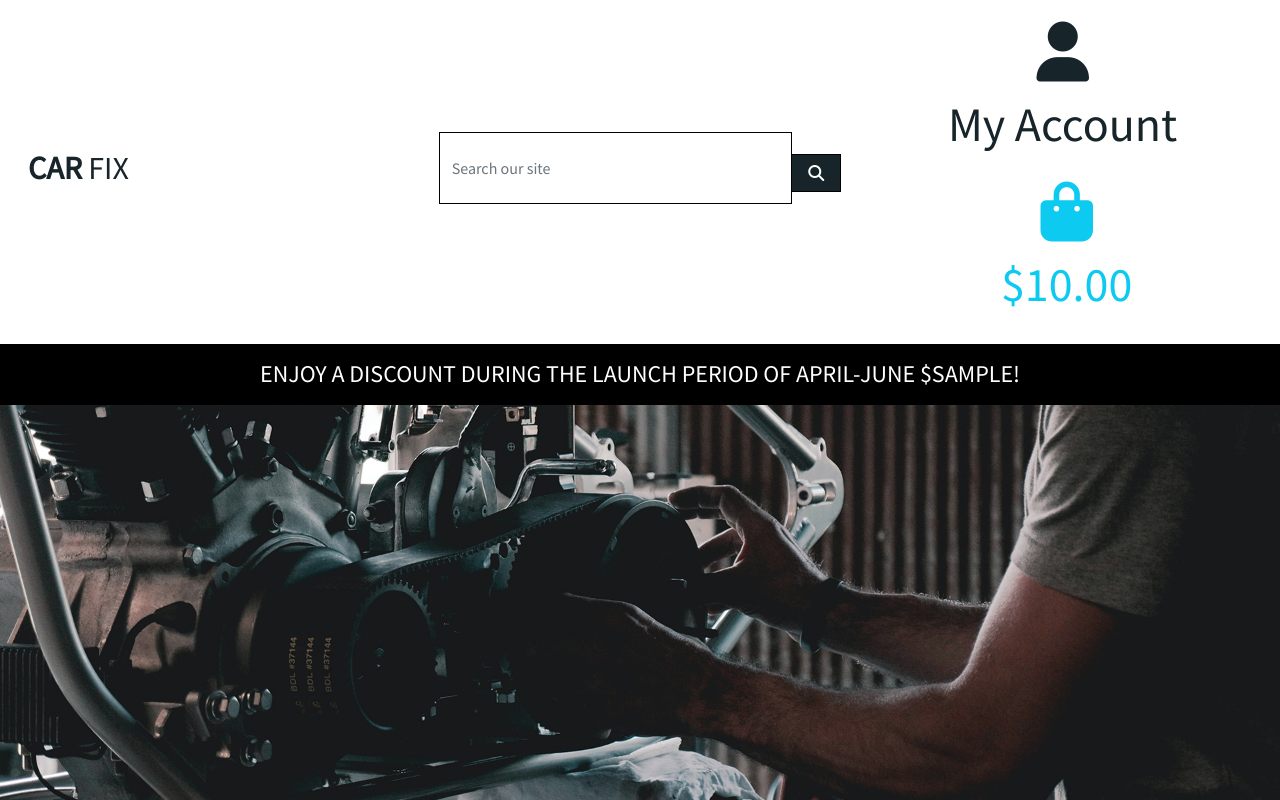
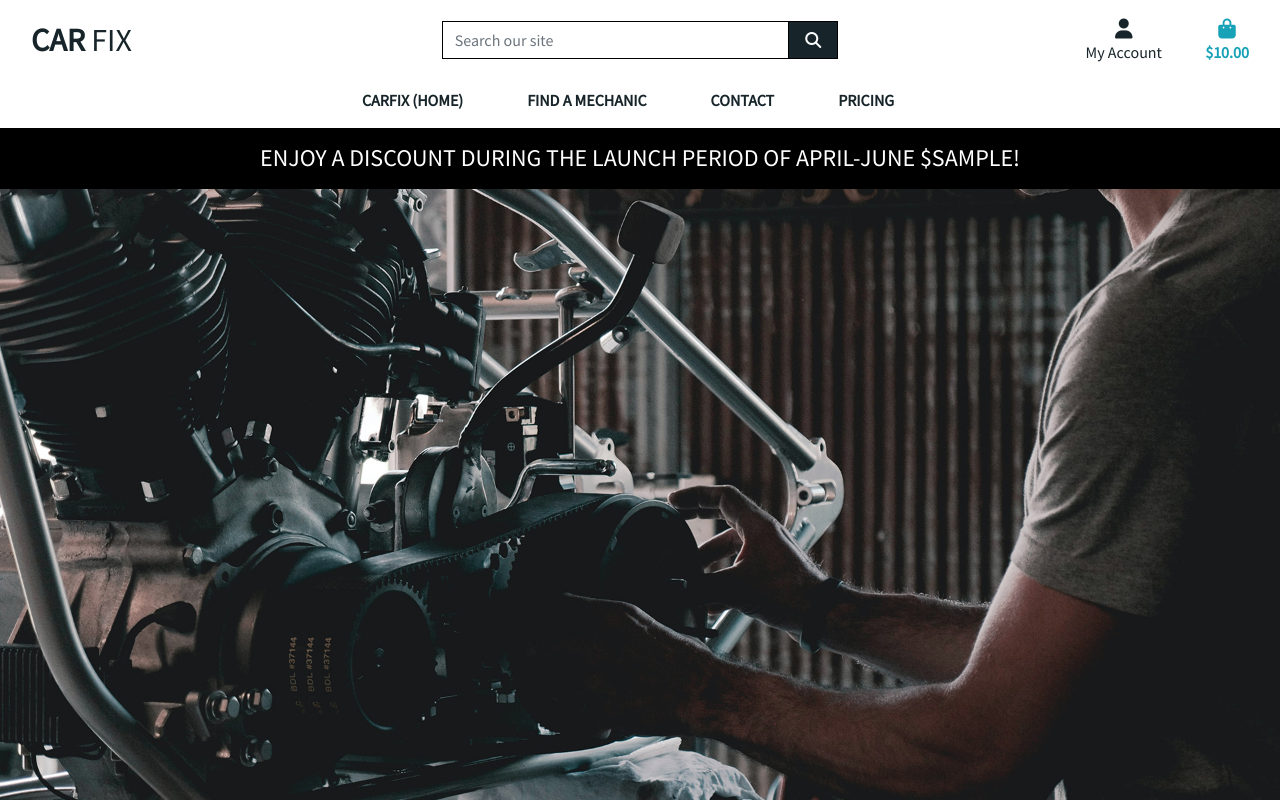
Before and after one commit to Code-Institute-Submissions/asforrest-Milestone-4-CarFix_JulyResub, a Django app: template templates/base.html in a window 1280 px wide. Run offline with Django 3.2, Linux system fonts and the light colour scheme; a user stored in the database is signed in; tables that the repository leaves empty hold one stand-in row (values such as "Sample post"); the template is opened without the code that fills it: most values are stand-ins (such as "Sample title", 1, 10 or a date in 2020); some libraries are stand-ins or nearby versions.

Commit message:
Added basic menu structure

```diff
--- a/static/css/base.css
+++ b/static/css/base.css
@@ -18,7 +18,6 @@
     height: calc(100vh - 164px);
     color: #555;
     font-family: 'Source Sans Pro';
-    font-size: 48px;
 }
 
 /* ------------------------------- Center Font Awesome Icons */
@@ -114,7 +113,7 @@
 }
 
 /* fixed top navbar only on medium and up */
-@media (min-width: 992px) {
+ @media (min-width: 992px) {
     .fixed-top-desktop-only {
         position: fixed;
         top: 0;
--- a/templates/base.html
+++ b/templates/base.html
@@ -14,7 +14,7 @@
     {% endblock %}
 
     {% block corecss %}
-        <link rel="stylesheet" href="https://cdn.jsdelivr.net/npm/bootstrap@5.0.0-beta3/dist/css/bootstrap.min.css" integrity="sha384-eOJMYsd53ii+scO/bJGFsiCZc+5NDVN2yr8+0RDqr0Ql0h+rP48ckxlpbzKgwra6" crossorigin="anonymous">
+        <link rel="stylesheet" href="https://stackpath.bootstrapcdn.com/bootstrap/4.5.2/css/bootstrap.min.css" integrity="sha384-JcKb8q3iqJ61gNV9KGb8thSsNjpSL0n8PARn9HuZOnIxN0hoP+VmmDGMN5t9UJ0Z" crossorigin="anonymous">
         <link rel="stylesheet" href="https://fonts.googleapis.com/css?family=Source+Sans+Pro">
         <link rel="stylesheet" href="{% static 'css/base.css' %}">
     {% endblock %}
@@ -24,7 +24,7 @@
 
     {% block corejs %}
         <script src="https://kit.fontawesome.com/e7bce2d031.js" crossorigin="anonymous"></script>
-        <script src="https://cdn.jsdelivr.net/npm/bootstrap@5.0.0-beta3/dist/js/bootstrap.bundle.min.js" integrity="sha384-JEW9xMcG8R+pH31jmWH6WWP0WintQrMb4s7ZOdauHnUtxwoG2vI5DkLtS3qm9Ekf" crossorigin="anonymous"></script>
+        <script src="https://stackpath.bootstrapcdn.com/bootstrap/4.5.2/js/bootstrap.min.js" integrity="sha384-B4gt1jrGC7Jh4AgTPSdUtOBvfO8shuf57BaghqFfPlYxofvL8/KUEfYiJOMMV+rV" crossorigin="anonymous"></script>
         <script src="https://code.jquery.com/jquery-3.6.0.slim.min.js" integrity="sha256-u7e5khyithlIdTpu22PHhENmPcRdFiHRjhAuHcs05RI=" crossorigin="anonymous"></script>
     {% endblock %}
 
@@ -99,7 +99,8 @@
                 <button class="navbar-toggler" type="button" data-toggle="collapse" data-target="#main-nav" aria-controls="main-nav" aria-expanded="false" aria-label="Toggle navigation">
                     <span class="navbar-toggler-icon"></span>
                 </button>
-
+                {% include 'includes/mobile-top-header.html' %}
+                {% include 'includes/main-nav.html' %}
             </nav>
         </div>
         <div id="delivery-banner" class="row text-center">
@@ -109,6 +110,8 @@
             </div>
         </div>
     </header>
+
+    <!-- Creat a menu item for find a mechanic and move the search bar into this area -->
 
     {% if messages %}
     {% endif %}
--- /dev/null
+++ b/templates/includes/main-nav.html
@@ -0,0 +1,45 @@
+<div class="collapse navbar-collapse" id="main-nav">
+    <ul class="navbar-nav w-auto mx-auto">
+        <li class="nav-item dropdown">
+            <a class="logo-font font-weight-bold nav-link text-dark mr-5" href="{% url 'home' %}" id="carfix-link" data-toggle="dropdown" aria-haspopup="true" aria-expanded="false">
+                CarFix (Home)
+            </a>
+            <div class="dropdown-menu border-0" aria-labelledby="carfix-link">
+                <a href="" class="dropdown-item">About CarFix</a>
+                <a href="" class="dropdown-item ">Plan a demo</a>
+                <a href="" class="dropdown-item ">Plans & Pricing</a>
+            </div>
+        </li>
+
+        <!-- Opted for dropdown tag to keep uniform look
+        <li class="nav-item d-block d-md-none">
+            <a class="logo-font font-weight-bold nav-link text-dark mr-5" href="" id="mechanic-link">
+                Find a mechanic
+            </a>
+        </li>
+        -->
+
+        <li class="nav-item dropdown">
+            <a class="logo-font font-weight-bold nav-link text-dark mr-5" href="#" id="mechanic-link2" data-toggle="dropdown" aria-haspopup="true" aria-expanded="false">
+                Find a mechanic
+            </a>
+        </li>
+
+        <li class="nav-item dropdown">
+            <a class="logo-font font-weight-bold nav-link text-dark mr-5" href="#" id="contact-link" data-toggle="dropdown" aria-haspopup="true" aria-expanded="false">
+                Contact
+            </a>
+            <div class="dropdown-menu border-0" aria-labelledby="contact-link">
+                <a href="" class="dropdown-item">Contact Form</a>
+                <a href="" class="dropdown-item">WhatsApp</a>
+                <a href="" class="dropdown-item">Email</a>
+            </div>
+        </li>
+
+        <li class="nav-item dropdown">
+            <a class="logo-font font-weight-bold nav-link text-dark mr-5" href="#" id="pricing-link2" data-toggle="dropdown" aria-haspopup="true" aria-expanded="false">
+                Pricing
+            </a>
+        </li>
+    </ul>
+</div>
--- /dev/null
+++ b/templates/includes/mobile-top-header.html
@@ -0,0 +1,56 @@
+<li class="list-inline-item">
+    <a class="text-dark nav-link d-block d-lg-none" href="#" id="mobile-search" data-toggle="dropdown" aria-haspopup="true" aria-expanded="false">
+        <div class="text-center">
+            <div><i class="fas fa-search fa-lg"></i></div>
+            <p class="my-0">Search</p>
+        </div>
+    </a>
+    <div class="dropdown-menu border-0 w-100 p-3 rounded-0 my-0" aria-labelledby="mobile-search">
+        <form class="form" method="GET" action="">
+            <div class="input-group w-100">
+                <input class="form-control border border-dark rounded-0" type="text" name="q" placeholder="Search our site">
+                <div class="input-group-append">
+                    <button class="form-control form-control btn btn-main border border-black rounded-0" type="submit">
+                        <span class="icon">
+                            <i class="fas fa-search"></i>
+                        </span>
+                    </button>
+                </div>
+            </div>
+        </form>
+    </div>
+</li>
+<li class="list-inline-item dropdown">
+    <a class="text-dark nav-link d-block d-lg-none" href="#" id="user-options" data-toggle="dropdown" aria-haspopup="true" aria-expanded="false">
+        <div class="text-center">
+            <div><i class="fas fa-user fa-lg"></i></div>
+            <p class="my-0">My Account</p>
+        </div>
+    </a>
+    <div class="dropdown-menu border-0" aria-labelledby="user-options">
+        {% if request.user.is_authenticated %}
+            {% if request.user.is_superuser %}
+                <a href="" class="dropdown-item">Product Management</a>
+            {% endif %}
+            <a href="" class="dropdown-item">My Profile</a>
+            <a href="{% url 'account_logout' %}" class="dropdown-item">Logout</a>
+        {% else %}
+            <a href="{% url 'account_signup' %}" class="dropdown-item">Register</a>
+            <a href="{% url 'account_login' %}" class="dropdown-item">Login</a>
+        {% endif %}
+    </div>
+</li>
+<li class="list-inline-item">
+    <a class="{% if grand_total %}text-primary font-weight-bold{% else %}text-dark{% endif %} nav-link d-block d-lg-none" href="">
+        <div class="text-center">
+            <div><i class="fas fa-shopping-bag fa-lg"></i></div>
+            <p class="my-0">
+                {% if grand_total %}
+                    ${{ grand_total|floatformat:2 }}
+                {% else %}
+                    $0.00
+                {% endif %}
+            </p>
+        </div>
+    </a>
+</li>
```
